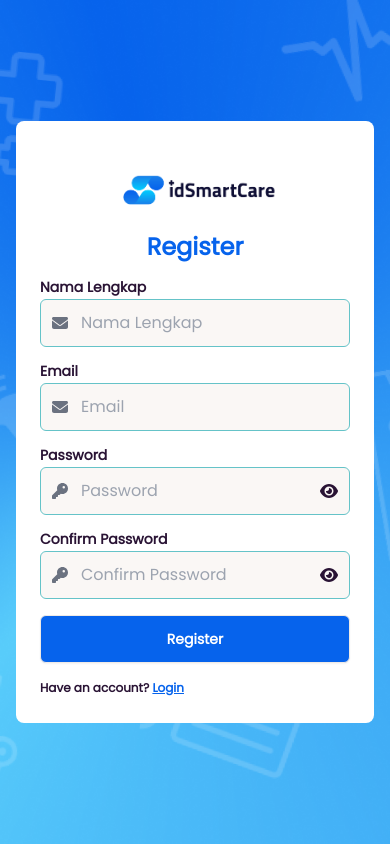
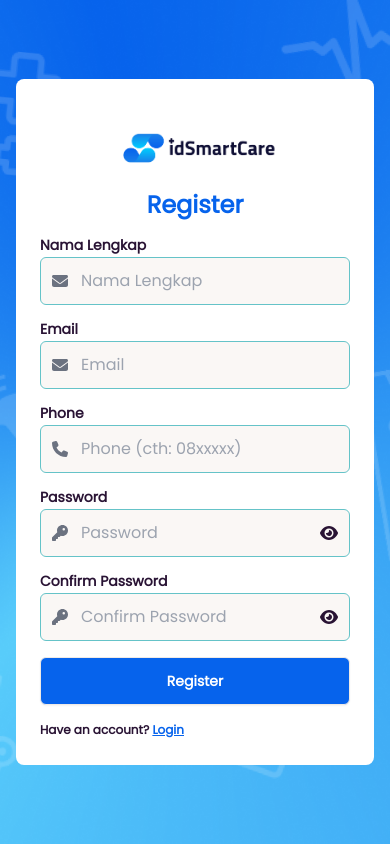
Before and after one commit to dwiaryadns/fe-bo-idsmartcare, a React (Vite) app: page /register in a window 390 px wide. Built offline with nearby package versions, Linux system fonts and the light colour scheme.

Commit message:
add phone in register 📞

```diff
--- a/src/components/Navbar.jsx
+++ b/src/components/Navbar.jsx
@@ -8,7 +8,7 @@ import { FontAwesomeIcon } from "@fortawesome/react-fontawesome";
 import { navbarItems } from "../dummy/data";
 import { Link, useNavigate } from "react-router-dom";
 import Swal from "sweetalert2";
-import { API_BASE_URL, } from "../dummy/const";
+import { API_BASE_URL } from "../dummy/const";
 import { useState } from "react";
 import axiosInstance from "../dummy/axiosInstance";
 
--- a/src/components/fasyankes/FormCreateFasyankes.jsx
+++ b/src/components/fasyankes/FormCreateFasyankes.jsx
@@ -536,7 +536,7 @@ export const FormCreateFasyankes = () => {
               {warehouses.length == 0 ? (
                 <div className="w-full">
                   {loading ? (
-                    <span className="text-white">
+                    <span className="text-primary">
                       <Loading type={"dots"} size={"md"} />
                     </span>
                   ) : (
@@ -667,7 +667,7 @@ export const FormCreateFasyankes = () => {
             tooltip="Alamat fasyankes yang didaftarkan"
           />
           <Input
-            type="text"
+            type="number"
             label="Latitude"
             placeholder="Latitude"
             name="latitude"
@@ -677,7 +677,7 @@ export const FormCreateFasyankes = () => {
             tooltip="Latitude yang valid dari Google Maps"
           />
           <Input
-            type="text"
+            type="number"
             label="Longitude"
             placeholder="Longitude"
             name="longitude"
--- a/src/dummy/const.js
+++ b/src/dummy/const.js
@@ -5,8 +5,3 @@ export const API_OTP_URL = "https://api.fazpass.com/v1/otp";
 export const GATEWAY_KEY = "3954aa72-856e-49eb-8b1c-f18d658ee067";
 export const ACCESS_HEADER =
   "eyJhbGciOiJIUzI1NiIsInR5cCI6IkpXVCJ9.eyJpZGVudGlmaWVyIjoyMzE2fQ.wpqY2r6yNTgkgo-w0AIpmX7OfyyHyK5JWTRNAk2CrKw";
-
-const token = localStorage.getItem("token");
-export const headers = {
-  headers: { Authorization: `Bearer ${token}` },
-};
--- a/src/pages/ProfilePage.jsx
+++ b/src/pages/ProfilePage.jsx
@@ -16,16 +16,31 @@ export const ProfilePage = () => {
             <Header title="My Profile" icon={faUser} />
             <div className="hero rounded-md bg-slate-200">
               <div className="hero-content gap-6 flex-col items- lg:flex-row">
-                <div className="avatar">
-                  <div className="md:w-72 rounded">
-                    <img src="https://img.daisyui.com/images/stock/photo-1534528741775-53994a69daeb.webp" />
+                <div className="grid md:grid-cols-2 grid-cols-1 gap-4">
+                  <div className="avatar">
+                    <div className="md:w-72 rounded">
+                      <img src="https://img.daisyui.com/images/stock/photo-1534528741775-53994a69daeb.webp" />
+                    </div>
                   </div>
-                </div>
-                <div>
                   <div>
-                    <p className="text-3xl">{dataBoObj.name}</p>
-                    <p>Email</p>
-                    <p>{dataBoObj.email}</p>
+                    <table className="text-xl table">
+                      <tr>
+                        <td className="font-bold">Nama</td>
+                        <td>{dataBoObj.name}</td>
+                      </tr>
+                      <tr>
+                        <td className="font-bold">Email</td>
+                        <td>{dataBoObj.email}</td>
+                      </tr>
+                    </table>
+                  <div className="">
+                    <div className="flex items-center text-white flex-row gap-5 bg-primary rounded-md p-3">
+                      <div>
+                        <h4 className="text-white">Referal Code</h4>
+                        <p>BO0000{dataBoObj.id}</p>
+                      </div>
+                    </div>
+                  </div>
                   </div>
                 </div>
               </div>
--- a/src/pages/auth/RegisterPage.jsx
+++ b/src/pages/auth/RegisterPage.jsx
@@ -5,6 +5,7 @@ import {
   faKey,
   faEye,
   faEyeSlash,
+  faPhone,
 } from "@fortawesome/free-solid-svg-icons";
 import bgLogin from "../../assets/bg-login.png";
 import imgLogin from "../../assets/img-login.png";
@@ -18,6 +19,7 @@ import Loading from "../../components/Loading";
 const RegisterPage = () => {
   const [fullname, setFullname] = useState("");
   const [email, setEmail] = useState("");
+  const [phone, setPhone] = useState("");
   const [password, setPassword] = useState("");
   const [confirmPassword, setConfirmPassword] = useState("");
   const [showPassword, setShowPassword] = useState(false);
@@ -27,6 +29,7 @@ const RegisterPage = () => {
   const [errors, setErrors] = useState({
     fullname: "",
     email: "",
+    phone: "",
     password: "",
     confirmPassword: "",
     api: "",
@@ -35,17 +38,18 @@ const RegisterPage = () => {
   const [otpId, setOtpId] = useState();
 
   useEffect(() => {
+    if (otpId) {
+      const registerId = localStorage.getItem("register_id");
+      navigate(`/verify-otp/${registerId}`, { state: { otpId: otpId } });
+    }
+  }, [otpId, navigate]);
+
+  useEffect(() => {
     const registerId = localStorage.getItem("register_id");
     if (registerId) {
       navigate(`/verify-otp/${registerId}`);
     }
   }, [navigate]);
-  useEffect(() => {
-    if (otpId) {
-      const registerId = localStorage.getItem("register_id");
-      navigate(`/verify-otp/${registerId}`, { state: { otpId: otpId } });
-    }
-  }, [otpId, navigate]);
 
   const getOTP = async (email) => {
     try {
@@ -75,6 +79,7 @@ const RegisterPage = () => {
     const payload = {
       email: email,
       name: fullname,
+      phone: phone,
       password: password,
       password_confirmation: confirmPassword,
     };
@@ -94,6 +99,7 @@ const RegisterPage = () => {
         setErrors({
           fullname: apiErrors.name ? apiErrors.name : "",
           email: apiErrors.email ? apiErrors.email : "",
+          phone: apiErrors.phone ? apiErrors.phone : "",
           password: apiErrors.password ? apiErrors.password : "",
           confirmPassword: "",
           api: "",
@@ -111,6 +117,11 @@ const RegisterPage = () => {
       setFullname(value);
       setErrors((prevErrors) => ({ ...prevErrors, fullname: "" }));
     }
+  };
+  const handlePhone = (e) => {
+    const value = e.target.value;
+    setPhone(value);
+    setErrors((prevErrors) => ({ ...prevErrors, phone: "" }));
   };
 
   const handleEmail = (e) => {
@@ -210,6 +221,29 @@ const RegisterPage = () => {
                 )}
               </div>
               <div className="mb-3">
+                <label className="font-bold text-sm">Phone</label>
+                <div className="relative w-full">
+                  <input
+                    type="number"
+                    className={`input ${
+                      errors.phone ? "input-error" : "input-primary"
+                    } w-full rounded-md pl-10 pr-10 p-2`}
+                    placeholder="Phone (cth: 08xxxxx)"
+                    value={phone}
+                    onChange={handlePhone}
+                  />
+                  <FontAwesomeIcon
+                    icon={faPhone}
+                    className="absolute left-3 top-1/2 transform -translate-y-1/2 text-gray-500"
+                  />
+                </div>
+                {errors.phone && (
+                  <div className="text-red-500 text-xs mt-1">
+                    {errors.phone}
+                  </div>
+                )}
+              </div>
+              <div className="mb-3">
                 <label className="font-bold text-sm">Password</label>
                 <div className="relative w-full">
                   <input
```
Also changed, not shown: 3 other files (tests, documents, lock files or other folders).
